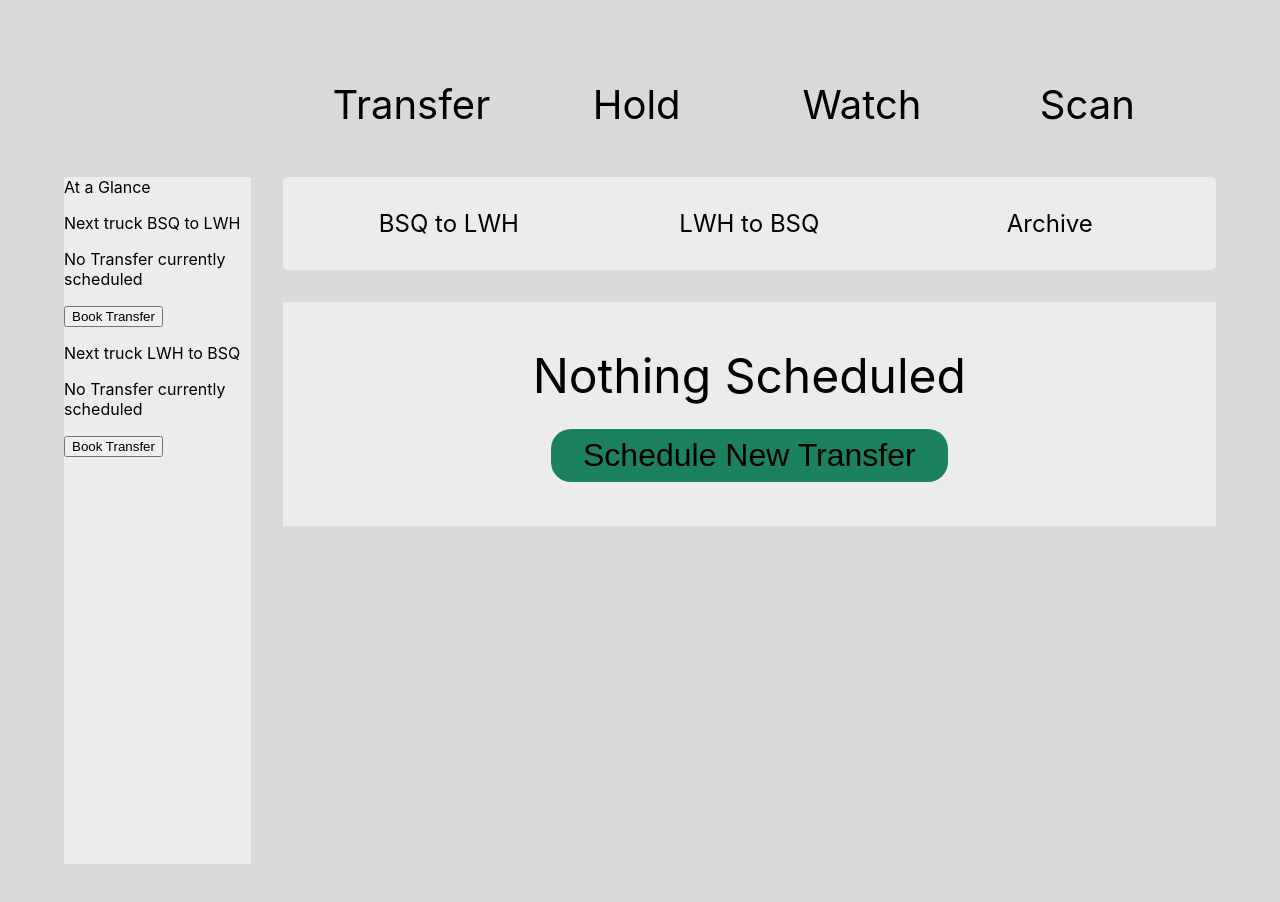
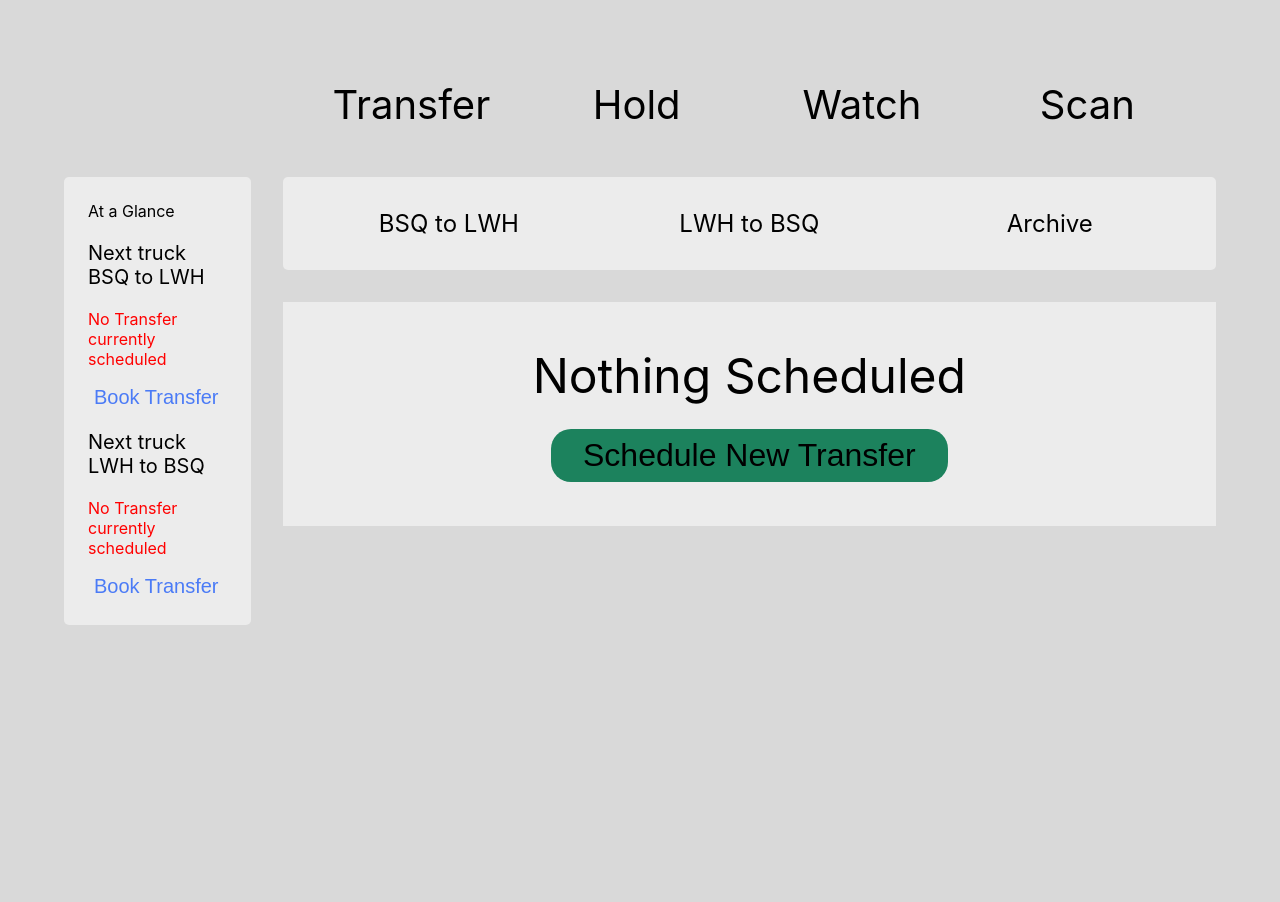
Before and after one commit to lefthomas/PropertyController, a React (Create React App) app: page / in a window 1280 px wide. Shown: the top 902 px of the page. Built offline with nearby package versions, Linux system fonts and the light colour scheme.

Commit message:
glancebox css

```diff
--- a/src/components/GlanceBox/GlanceBox.css
+++ b/src/components/GlanceBox/GlanceBox.css
@@ -0,0 +1,20 @@
+.glance-box {
+}
+
+.glance-box-direction {
+  font-size: 20px;
+}
+
+.glance-box-not-booked {
+  color: red;
+}
+
+.glance-box-btn {
+  display: flex;
+  justify-content: center;
+  align-items: center;
+  border: none;
+  color: #4b7bf6;
+  font-size: 20px;
+  background-color: #ececec;
+}
--- a/src/components/GlanceBox/GlanceBox.js
+++ b/src/components/GlanceBox/GlanceBox.js
@@ -3,9 +3,9 @@ import "./GlanceBox.css";
 function GlanceBox(props) {
   return (
     <div class="glance-box">
-      <p>Next truck {props.direction}</p>
-      <p>No Transfer currently scheduled</p>
-      <button>Book Transfer</button>
+      <p class="glance-box-direction">Next truck {props.direction}</p>
+      <p class="glance-box-not-booked">No Transfer currently scheduled</p>
+      <button class="glance-box-btn">Book Transfer</button>
     </div>
   );
 }
--- a/src/components/SideBar/SideBar.css
+++ b/src/components/SideBar/SideBar.css
@@ -2,6 +2,9 @@
   grid-column: 1;
   grid-row: 2;
   background-color: #ececec;
+  padding: 1.5rem;
+  max-height: 25rem;
+  border-radius: 5px;
 }
 
 .side-bar-title {
```
